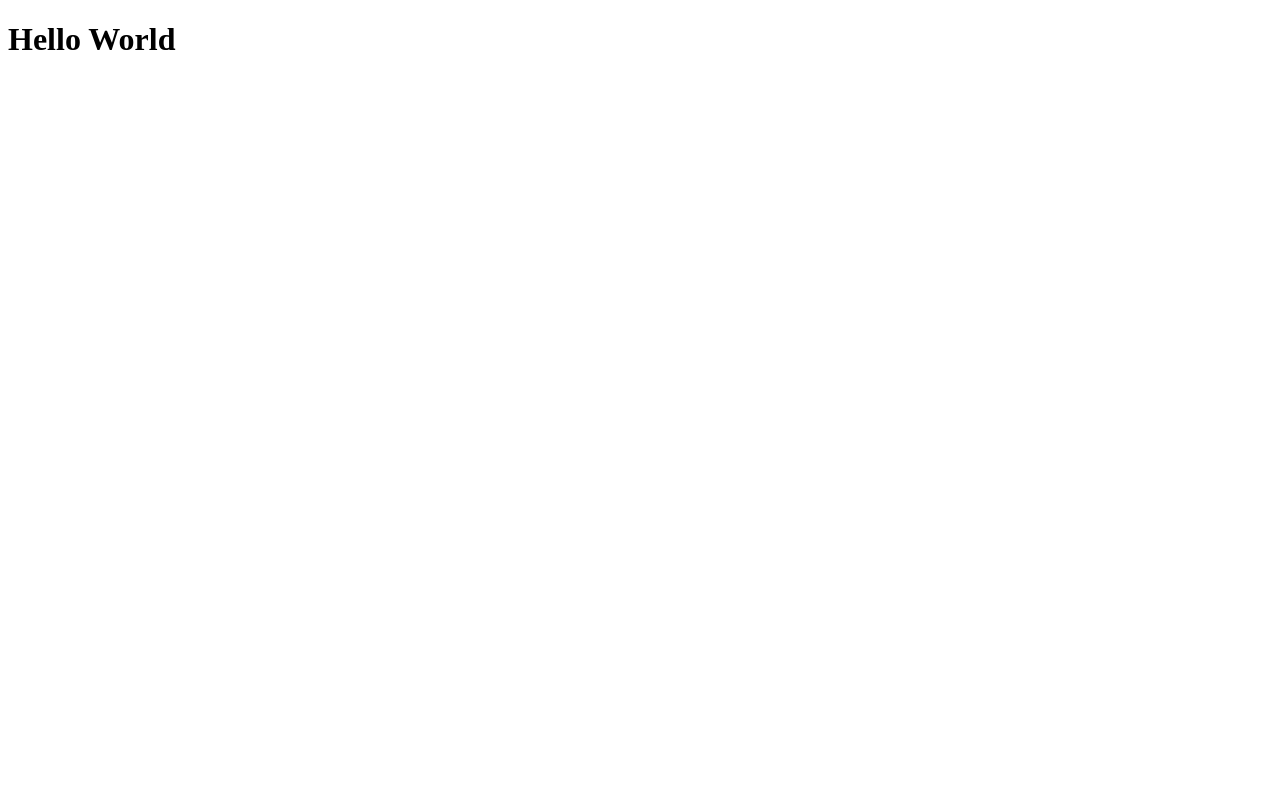
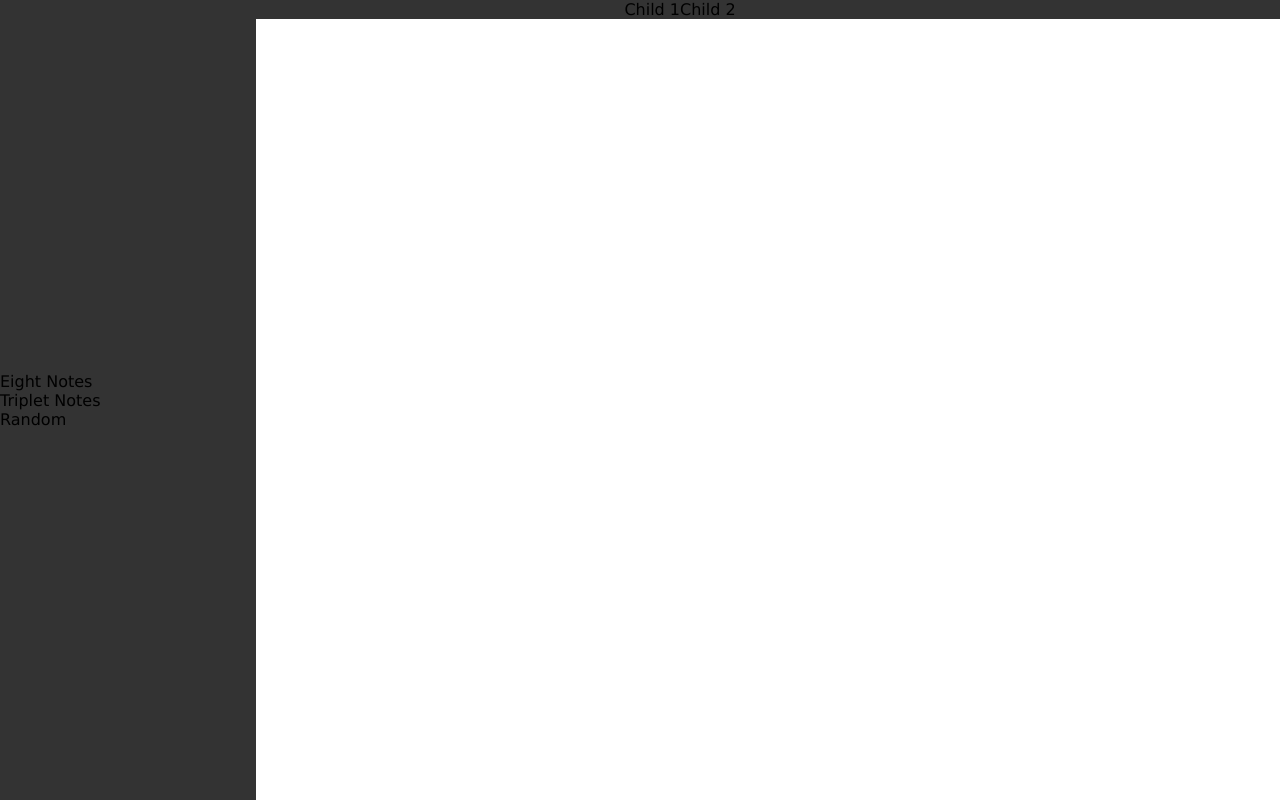
Before and after one commit to rokelina/StickingsBuilder, a React (Vite) app: page / in a window 1280 px wide. Built offline with nearby package versions, Linux system fonts and the light colour scheme.

Commit message:
add wrapper and navbar components

```diff
--- a/src/App.tsx
+++ b/src/App.tsx
@@ -1,10 +1,18 @@
-import './App.css'
+import './App.css';
+import MainWrapper from './components/MainWrapper/MainWrapper';
+import SideNavBar from './components/SideNavBar/SideNavBar';
 
+/* App components:
+- MainWrapper
+- SideNavBar
+*/
 function App() {
-
   return (
-    <h1>Hello World</h1>
-  )
+    <>
+      <SideNavBar />
+      <MainWrapper />
+    </>
+  );
 }
 
-export default App
+export default App;
--- a/src/components/MainWrapper/MainWrapper.css
+++ b/src/components/MainWrapper/MainWrapper.css
@@ -0,0 +1,6 @@
+main{
+    display: flex;
+    flex-direction: column;
+    margin-left: 5rem;
+    height: 100vh;
+}
--- a/src/components/MainWrapper/MainWrapper.tsx
+++ b/src/components/MainWrapper/MainWrapper.tsx
@@ -0,0 +1,19 @@
+import TopNavBar from '../TopNavBar/TopNavBar';
+import './MainWrapper.css';
+
+/* MainWrapper components:
+- TopNavBar
+- PlaybackControls
+- VexflowNotes
+_ Stickings Menu
+ */
+
+function MainWrapper() {
+  return (
+    <main>
+      <TopNavBar />
+    </main>
+  );
+}
+
+export default MainWrapper;
--- a/src/components/NavBar/NavBar.css
+++ b/src/components/NavBar/NavBar.css
@@ -0,0 +1,4 @@
+nav{
+    display: flex;
+    background-color: #333;
+}
--- a/src/components/NavBar/NavBar.tsx
+++ b/src/components/NavBar/NavBar.tsx
@@ -0,0 +1,13 @@
+import { ReactNode } from 'react';
+import './NavBar.css';
+
+interface Props {
+  children?: ReactNode;
+  classname: string;
+}
+
+function NavBar({ children, classname }: Props) {
+  return <nav className={classname}>{children}</nav>;
+}
+
+export default NavBar;
--- a/src/components/SideNavBar/SideNavBar.css
+++ b/src/components/SideNavBar/SideNavBar.css
@@ -0,0 +1,31 @@
+.navbar{
+    width: 5rem;
+    height: 100vh;
+    position: fixed;
+    background-color: #333;
+    display: flex;
+    flex-direction: column;
+    align-items: center;
+    transition: width 100ms ease
+}
+
+.navbar:hover{
+    width: 16rem;
+  }
+
+.navbar-nav {
+    list-style: none;
+    padding: 0;
+    margin: 0;
+    display: flex;
+    flex-direction: column;
+    align-items: center;
+    justify-content: center;
+    height: 100%;
+    width: 100%;
+  }
+
+  .nav-item {
+    width: 100%;
+    text-align: start;
+  }
--- a/src/components/SideNavBar/SideNavBar.tsx
+++ b/src/components/SideNavBar/SideNavBar.tsx
@@ -0,0 +1,16 @@
+import NavBar from '../NavBar/NavBar';
+import './SideNavBar.css';
+
+function SideNavBar() {
+  return (
+    <NavBar classname="navbar">
+      <ul className="navbar-nav">
+        <li className="nav-item">Eight Notes</li>
+        <li className="nav-item">Triplet Notes</li>
+        <li className="nav-item">Random</li>
+      </ul>
+    </NavBar>
+  );
+}
+
+export default SideNavBar;
--- a/src/components/TopNavBar/TopNavBar.css
+++ b/src/components/TopNavBar/TopNavBar.css
@@ -0,0 +1,3 @@
+.metronome-options{
+    justify-content: center;
+}
--- a/src/components/TopNavBar/TopNavBar.tsx
+++ b/src/components/TopNavBar/TopNavBar.tsx
@@ -0,0 +1,18 @@
+import NavBar from '../NavBar/NavBar';
+import './TopNavBar.css';
+
+/* TopNavBar components
+- MetronomeBpm
+- Repeats
+ */
+
+function TopNavBar() {
+  return (
+    <NavBar classname="metronome-options">
+      <div>Child 1</div>
+      <div>Child 2</div>
+    </NavBar>
+  );
+}
+
+export default TopNavBar;
--- a/src/index.css
+++ b/src/index.css
@@ -0,0 +1,14 @@
+:root {
+    box-sizing: border-box;
+    font-size: 16px;
+    font-family:'Lucida Sans', 'Lucida Sans Regular', 'Lucida Grande', 'Lucida Sans Unicode', Geneva, Verdana, sans-serif;
+  }
+
+body{
+    color: black;
+    background-color: white;
+    margin: 0;
+    padding: 0;
+    height: 100vh;
+    width: 100vw;
+}
```
